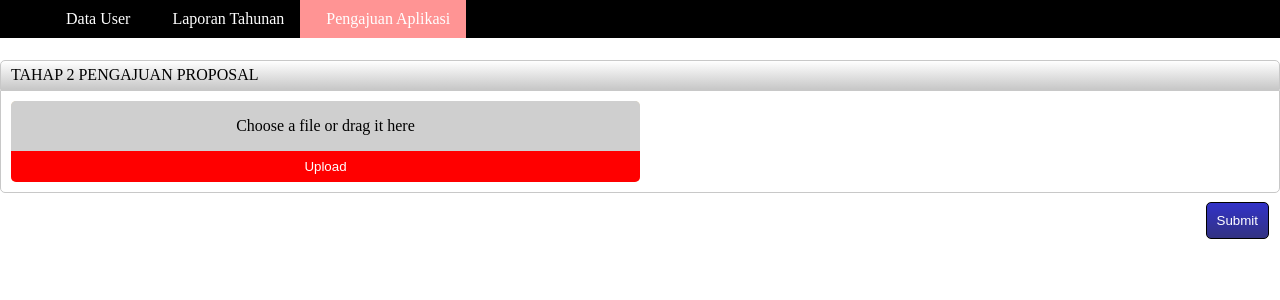
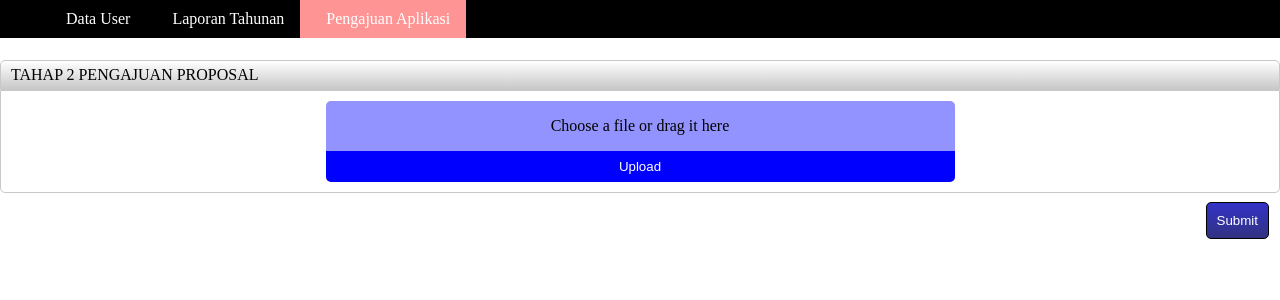
Before and after one commit to GaLHakim/ProjectKominfo, a PHP site: page /users/userProposal.php in a window 1280 px wide. Shown: the top 300 px of the page. Run offline with PHP 8.4, Linux system fonts and the light colour scheme; some libraries are stand-ins or nearby versions.

Commit message:
modif cssUser.css + userProposal.php

```diff
--- a/users/cssUser.css
+++ b/users/cssUser.css
@@ -13,6 +13,19 @@ body{
     background-color: white;
     margin-top: 60px;
     height: auto;
+}
+.row::after{
+	content: "";
+	clear: both;
+	display: table;
+}
+.col-3{
+	float: left;
+	width: 25%;
+}
+.col-6{
+	float: left;
+	width: 50%;
 }
 
 /*-------------------------NAVIGATION---------------------------*/
@@ -219,13 +232,14 @@ input[type="text"], input[type="password"]{
 }
 .proposal-content{
 	height: auto;
+	text-align: center;
 	padding: 10px 10px;
 	border: 1px solid rgb(200, 200, 200);
 	border-radius: 0 0 5px 5px;
 }
 #formDropFile{
-	width: 50%;
-	margin: 0;
+	margin-left: 25%;
+	margin-right: 25%;
 	background-color: wheat;
 	text-align: center;
 	border-radius: 5px;
@@ -236,7 +250,7 @@ input[type="text"], input[type="password"]{
 }
 #label_fileInput{
 	border-radius: 5px 5px 0 0;
-	background-color: rgb(207, 207, 207);
+	background-color: rgb(147, 147, 255);
 	display: block;
 	padding: 16px;
 	position: relative;
@@ -250,7 +264,7 @@ input[type="text"], input[type="password"]{
 	bottom: 0;
 	left: 0;
 	right: 0;
-	background-color: red;
+	background-color: blue;
 	z-index: -1;
 	border-radius: 5px 5px 0 0;
 }
@@ -259,13 +273,13 @@ input[type="text"], input[type="password"]{
 	outline: 0;
 	width: 100%;
 	padding: 8px;
-	background-color: red;
+	background-color: blue;
 	border-radius: 0 0 5px 5px;
 	color: white;
 	cursor: pointer;
 }
 #formDropFile.fileHover{
-	box-shadow: 0 0 16px darkgrey;
+	box-shadow: 0 0 16px blue;
 }
 #submit-proposal{
 	margin-top: 20px;
--- a/users/userProposal.php
+++ b/users/userProposal.php
@@ -3,7 +3,7 @@
 <head>
 <title>PERATURAN GUBERNUR JAWA TIMUR</title>
 <meta charset="UTF-8">
-<meta name="viewport" content="width=device-width, initial-scale=1">
+<meta name="viewport" content="width=device-width, initial-scale=1.0">
 <link rel="stylesheet" type="text/css" href="cssUser.css">
 <link rel="stylesheet" href="https://use.fontawesome.com/releases/v5.6.3/css/all.css">
 </head>
```
